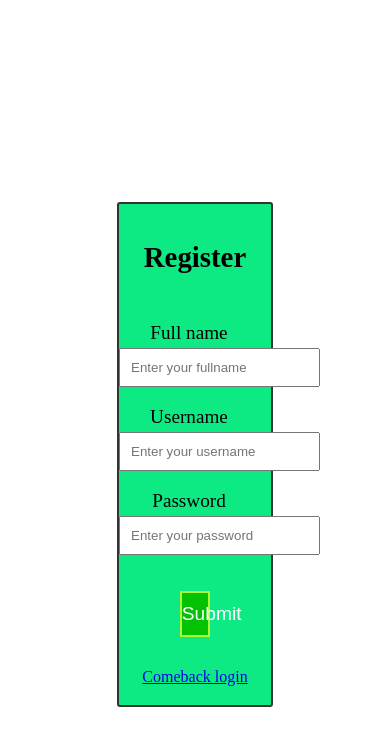
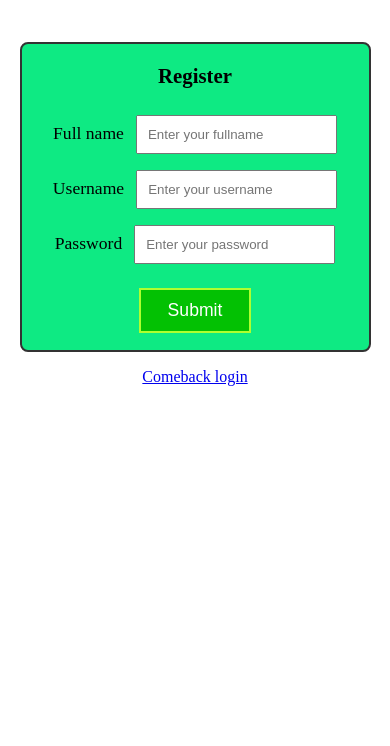
Before and after one commit to dohieunghia2002/Upload_Image_MERN, a React (Create React App) app in the folder client/: page /register in a window 390 px wide. Shown: the top 746 px of the page. Built offline with nearby package versions, Linux system fonts and the light colour scheme.

Commit message:
responsive

```diff
--- a/client/src/assets/styles/post.css
+++ b/client/src/assets/styles/post.css
@@ -95,3 +95,17 @@
 .menu__icon:hover {
   background-color: rgba(116, 115, 115, 0.65);
 }
+
+@media (min-width: 740px) and (max-width: 1023px) {
+  .container {
+    grid-template-columns: repeat(3, minmax(0, 1fr));
+    gap: 0.5rem;
+  }
+}
+
+@media (max-width: 739px) {
+  .container {
+    grid-template-columns: repeat(1, minmax(0, 1fr));
+    gap: 0.3rem;
+  }
+}
--- a/client/src/pages/Home/home.css
+++ b/client/src/pages/Home/home.css
@@ -8,6 +8,7 @@
 .logout__wrapper {
   height: 46px;
   position: relative;
+  margin-bottom: 10px;
 }
 
 .logout__btn {
@@ -55,3 +56,23 @@
 .upload__label:hover {
   background-color: var(--primary-light-color);
 }
+
+@media (min-width: 740px) and (max-width: 1023px) {
+  .upload__label {
+    width: 42%;
+  }
+
+  .upload__label:active {
+    background-color: var(--primary-light-color);
+  }
+}
+
+@media (max-width: 739px) {
+  .user__bg {
+    width: 70%;
+  }
+
+  .upload__label {
+    width: 40%;
+  }
+}
--- a/client/src/pages/Login/Login.jsx
+++ b/client/src/pages/Login/Login.jsx
@@ -1,26 +1,18 @@
-import { useEffect, useState } from 'react';
+import { useState } from 'react';
 import './login.css';
 import { loginUser } from '../../redux/apiRequest.js';
 import { useDispatch } from 'react-redux';
 import { useNavigate, Link } from 'react-router-dom';
 
 const formHeight = {
-    minHeight: "300px"
+    maxHeight: "310px"
 }
 
 const Login = () => {
-    const [screenHeight, setScreenHeight] = useState(1);
     const [username, setUsername] = useState('');
     const [password, setPassword] = useState('');
     const dispatch = useDispatch();
     const navigate = useNavigate();
-
-    const handleCenterForm = () => {
-        setScreenHeight(window.innerHeight);
-        const loginContainer = document.getElementsByClassName('login__container')[0];
-        const distanceMargin = Math.ceil((screenHeight - 440) / 2);
-        loginContainer.style.marginTop = distanceMargin + 'px';
-    }
 
     const handleSubmitForm = (e) => {
         e.preventDefault();
@@ -30,10 +22,6 @@ const Login = () => {
         }
         loginUser(newUser, dispatch, navigate);
     }
-
-    useEffect(() => {
-        handleCenterForm();
-    }, [screenHeight]);
 
     return (
         <section className="login__container" style={{ ...formHeight }} onSubmit={handleSubmitForm}>
@@ -50,7 +38,7 @@ const Login = () => {
                 <button type="submit" className="form-submit__btn">Submit</button>
             </form>
 
-            <p style={{ textAlign: 'center', marginBottom: '1rem' }}>
+            <p className="auth__link">
                 Don't have an account?
                 <Link to="/register"> Sign Up</Link>
             </p>
--- a/client/src/pages/Login/login.css
+++ b/client/src/pages/Login/login.css
@@ -1,9 +1,11 @@
 .login__container,
 .register__container {
-  width: 40%;
-  margin: auto;
+  width: 50%;
+  position: fixed;
+  top: 25%;
+  left: 25%;
   border: 2px solid var(--black-color);
-  border-radius: 3px;
+  border-radius: 8px;
   background-color: rgb(14, 234, 131);
 }
 
@@ -25,7 +27,7 @@
 .form__group {
   margin-top: 8px;
   margin-bottom: 8px;
-  font-size: 1.2rem;
+  font-size: 1.1rem;
 }
 
 .form__label {
@@ -43,10 +45,54 @@
   background-color: var(--green-color);
   color: var(--white-color);
   border: 2px solid greenyellow;
-  font-size: 1.2rem;
+  font-size: 1.1rem;
   cursor: pointer;
 }
 
 .form-submit__btn:hover {
   background-color: rgb(137, 218, 32);
 }
+
+.auth__link {
+  text-align: center;
+  margin-top: 1rem;
+}
+
+@media (min-width: 740px) and (max-width: 1023px) {
+  .login__container,
+  .register__container {
+    top: 6px;
+  }
+
+  .login__title,
+  .register__title {
+    margin-top: 10px;
+    margin-bottom: 10px;
+    font-size: 1.5rem;
+  }
+
+  .form-submit__btn {
+    width: 26%;
+  }
+}
+
+@media (max-width: 739px) {
+  .login__container,
+  .register__container {
+    width: 90%;
+    top: 5%;
+    left: 5%;
+  }
+
+  .form-submit__btn {
+    width: 32%;
+    margin: 16px auto;
+  }
+
+  .login__title,
+  .register__title {
+    margin-top: 16px;
+    margin-bottom: 16px;
+    font-size: 1.3rem;
+  }
+}
--- a/client/src/pages/Register/Register.jsx
+++ b/client/src/pages/Register/Register.jsx
@@ -1,15 +1,14 @@
-import { useState, useEffect } from 'react';
+import { useState } from 'react';
 import { useDispatch } from 'react-redux';
 import '../Login/login.css';
 import { registerUser } from '../../redux/apiRequest';
 import { useNavigate, Link } from 'react-router-dom';
 
 const formHeight = {
-    minHeight: "300px"
+    maxHeight: "310px"
 }
 
 const Register = () => {
-    const [screenHeight, setScreenHeight] = useState(1);
     const [username, setUsername] = useState('');
     const [password, setPassword] = useState('');
     const [fullName, setFullName] = useState('');
@@ -25,17 +24,6 @@ const Register = () => {
         }
         registerUser(newUser, dispatch, navigate);
     }
-
-    const handleCenterForm = () => {
-        setScreenHeight(window.innerHeight);
-        const registerContainer = document.getElementsByClassName('register__container')[0];
-        const distanceMargin = Math.ceil((screenHeight - 440) / 2);
-        registerContainer.style.marginTop = distanceMargin + 'px';
-    }
-
-    useEffect(() => {
-        handleCenterForm();
-    }, [screenHeight]);
 
     return (
         <section className="register__container" style={{ ...formHeight }} onSubmit={handleRegister}>
@@ -56,7 +44,7 @@ const Register = () => {
                 <button type="submit" className="form-submit__btn">Submit</button>
             </form>
 
-            <p style={{ textAlign: 'center', marginBottom: '1rem' }}>
+            <p className="auth__link">
                 <Link to="/login">Comeback login</Link>
             </p>
         </section>
```
